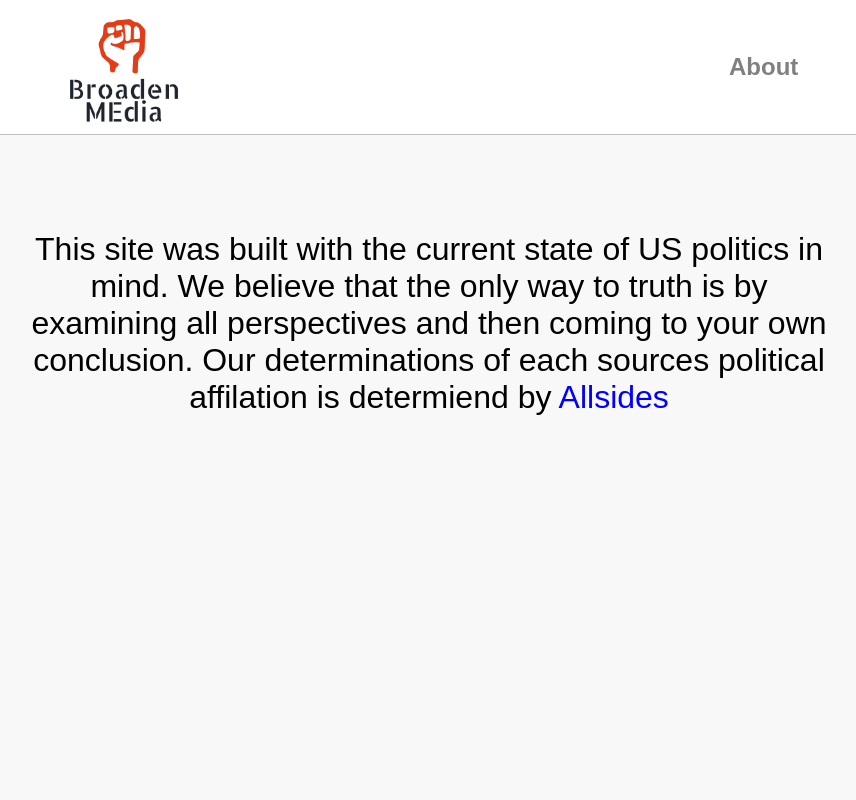
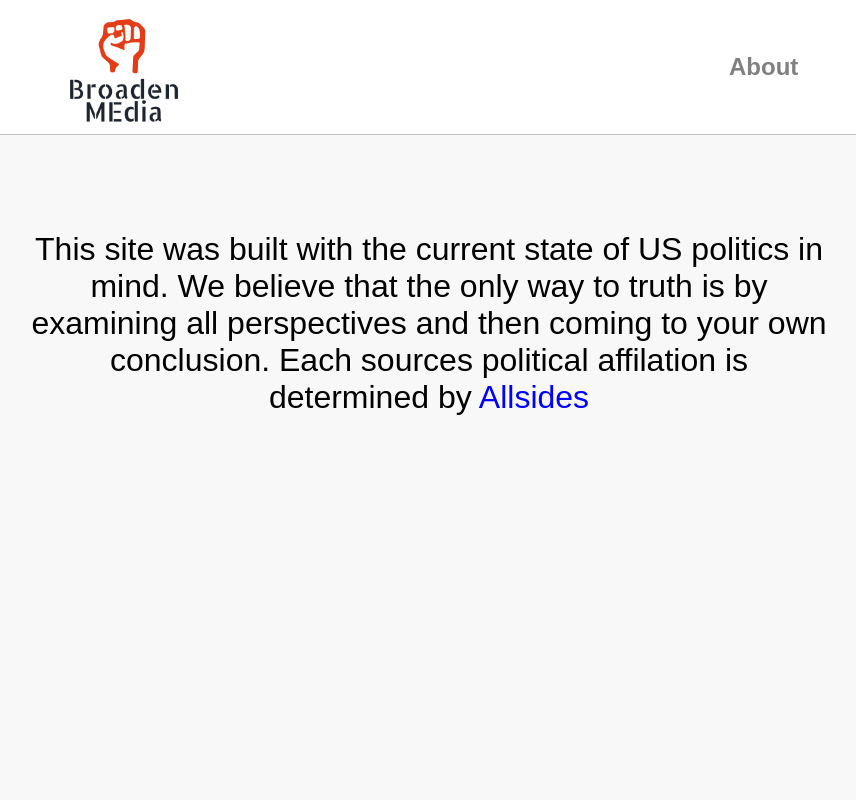
Before and after one commit to mallockey/BroadenMedia, a Next.js app: page /About in a window 1280 px wide. Shown: the top 800 px of the page, without its empty margins (211-1067 px from the left). Built offline with nearby package versions, Linux system fonts and the light colour scheme.

Commit message:
fixed about page

```diff
--- a/pages/About.js
+++ b/pages/About.js
@@ -10,7 +10,7 @@ const About = () => {
         <div id="homeMain">
           <p id="aboutPara">
             This site was built with the current state of US politics in mind. We believe that the only way to truth is by examining
-            all perspectives and then coming to your own conclusion. Our determinations of each sources political affilation is determiend by
+            all perspectives and then coming to your own conclusion. Each sources political affilation is determined by
             <a id="aboutLink" href="https://allsides.com"> Allsides</a>
           </p>
         </div>
```
